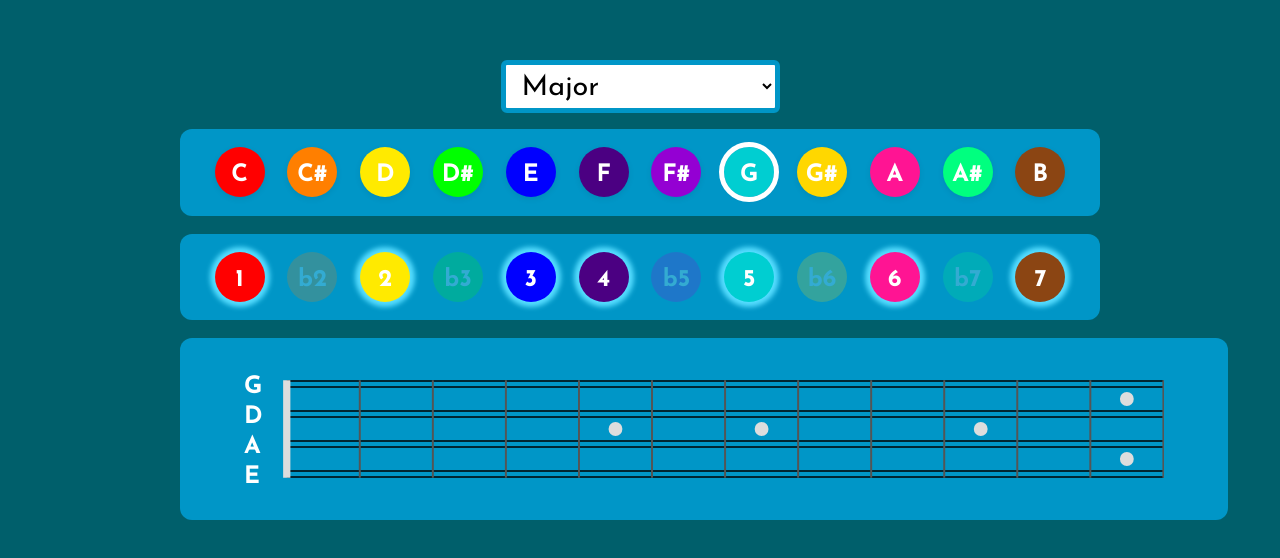
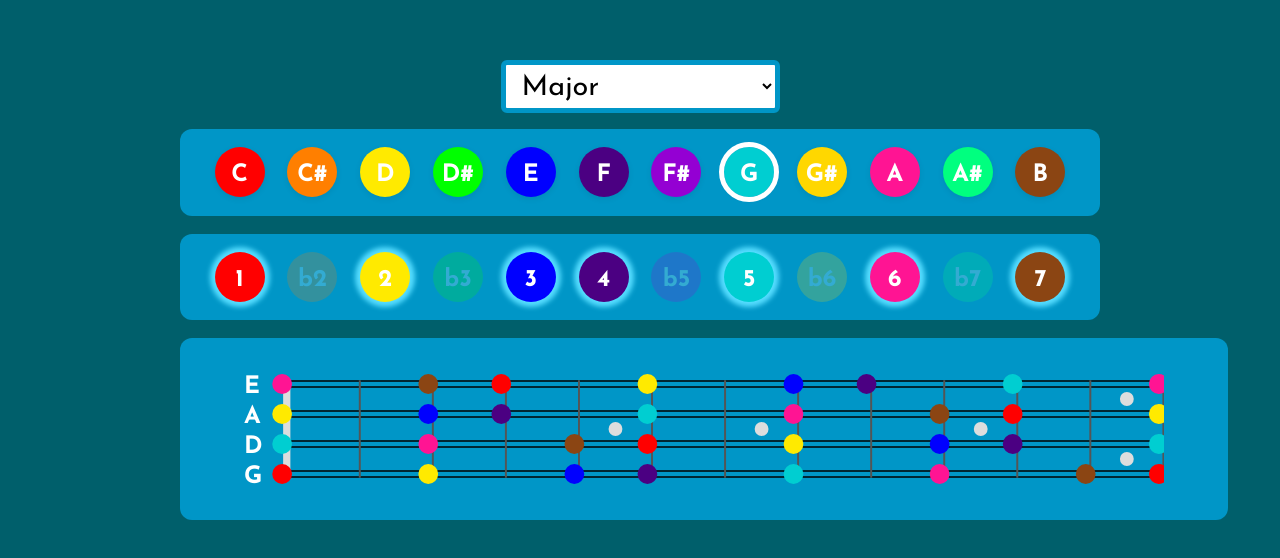
Before and after one commit to Cxom/mandolin-fretboard, a React (Vite) app: page / in a window 1280 px wide. Shown: the part 110-668 px from the top of the page. Built offline with nearby package versions, Linux system fonts and the light colour scheme.

Commit message:
Implement note indicators! and fix string labels

```diff
--- a/src/SvgFretboard.tsx
+++ b/src/SvgFretboard.tsx
@@ -1,6 +1,6 @@
 import React from 'react';
 import {useScaleContext} from "./ScaleContext";
-import {ChromaticNote} from "./types";
+import {ChromaticNote, ScaleDegree} from "./types";
 import {scaleDegrees} from "./constants";
 import {determineScaleDegree} from "./assets/scaleUtils";
 
@@ -89,7 +89,7 @@ function strings() {
 }
 
 function stringLabels() {
-  const labels = ['G', 'D', 'A', 'E'];
+  const labels = ['E', 'A', 'D', 'G'];
   return labels.map((label, i) => (
     <text
       key={label}
@@ -175,6 +175,35 @@ function fretIndicators() {
 function noteIndicators({ displayOptions }: { displayOptions: DisplayOptions }) {
   const indicators = [];
 
+  const { selectedTonic, selectedDegrees } = useScaleContext()
+
+  const stringTunings: ChromaticNote[] = ['E', 'A', 'D', 'G']; // from highest to lowest course
+
+  for (let course = 0; course < stringTunings.length; course++) {
+
+    // Determine which scale degree the tuning note is.
+    // Then, iterate through each fret, ticking up the chromatic note and the scale degree as we go.
+    // If the scale degree is selected in selectedDegrees from the scale context, then we add a circle indicator in the color of the scale degree
+
+    const tuningNote = stringTunings[course];
+    let currentScaleDegree = determineScaleDegree(selectedTonic, tuningNote);
+    for (let fret = 0; fret <= FRETS; fret++) {
+      const degreeInfo = scaleDegrees.get(currentScaleDegree);
+      if (selectedDegrees[currentScaleDegree]) {
+        indicators.push(
+            <circle
+                key={`note-indicator-course-${course}-fret-${fret}`}
+                cx={`${NUT_START + FRET_GAP * fret + NOTE_INDICATOR_OFFSET}%`}
+                cy={`${VERTICAL_TOP + GAP_BETWEEN_COURSES * course}%`}
+                r={`${NOTE_INDICATOR_SIZE}%`}
+                fill={degreeInfo!.color}
+            />
+        );
+      }
+      currentScaleDegree = degreeInfo!.next;
+    }
+  }
+
   return indicators
 }
 
--- a/src/constants.tsx
+++ b/src/constants.tsx
@@ -17,17 +17,18 @@ export const chromaticNotes: { name: ChromaticNote, color: string, displayText:
   { name: 'B',        color: '#8B4513', displayText: 'B' }
 ];
 
-export const scaleDegrees: Map<ScaleDegree, { color: string }> = new Map<ScaleDegree, {color: string}>([
-  ['1', { color: '#FF0000' }],
-  ['b2', { color: '#FF7F00' }],
-  ['2', { color: '#FFEA00' }],
-  ['b3', { color: '#00FF00' }],
-  ['3', { color: '#0000FF' }],
-  ['4', { color: '#4B0082' }],
-  ['b5', { color: '#9400D3' }],
-  ['5', { color: '#00CED1' }],
-  ['b6', { color: '#FFD700' }],
-  ['6', { color: '#FF1493' }],
-  ['b7', { color: '#00FF7F' }],
-  ['7', { color: '#8B4513' }]
+export type ScaleDegreeInfo = { color: string, next: ScaleDegree }
+export const scaleDegrees: Map<ScaleDegree, ScaleDegreeInfo> = new Map([
+  ['1', { color: '#FF0000', next: 'b2' }],
+  ['b2', { color: '#FF7F00', next: '2' }],
+  ['2', { color: '#FFEA00', next: 'b3' }],
+  ['b3', { color: '#00FF00', next: '3' }],
+  ['3', { color: '#0000FF', next: '4' }],
+  ['4', { color: '#4B0082', next: 'b5' }],
+  ['b5', { color: '#9400D3', next: '5' }],
+  ['5', { color: '#00CED1', next: 'b6' }],
+  ['b6', { color: '#FFD700', next: '6' }],
+  ['6', { color: '#FF1493', next: 'b7' }],
+  ['b7', { color: '#00FF7F', next: '7' }],
+  ['7', { color: '#8B4513', next: '1' }]
 ]);
```
